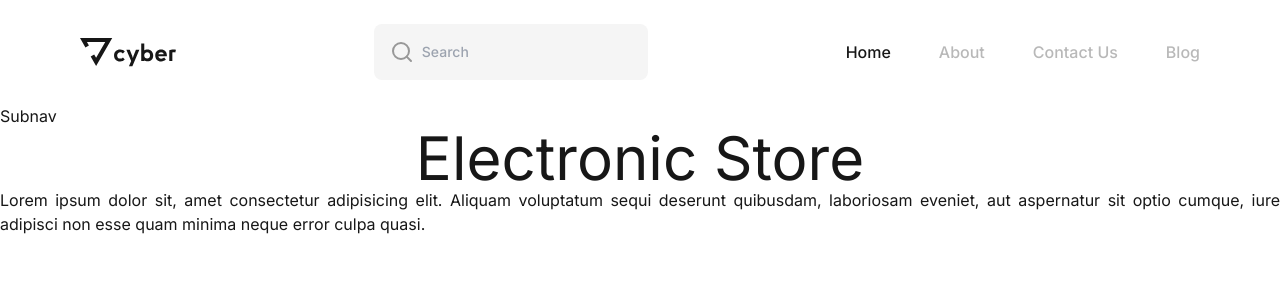
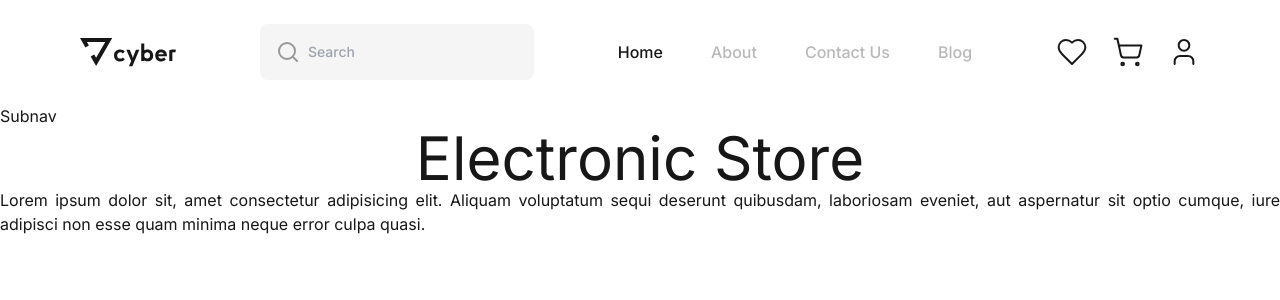
Before and after one commit to alexandreraminelli/pratica-nextjs-electronic-store, a Next.js app: page / in a window 1280 px wide. Shown: the top 300 px of the page. Built offline with nearby package versions, Linux system fonts and the light colour scheme.

Commit message:
feat: Navbar de utilitários da loja

```diff
--- a/src/app/ui/layout/header/HeaderTop.tsx
+++ b/src/app/ui/layout/header/HeaderTop.tsx
@@ -1,6 +1,7 @@
 import LogoLink from "@/app/ui/logo/LogoLink"
 import SearchBox from "@/app/ui/navigation/SearchBox"
-import { MenuIcon } from "lucide-react"
+import { MenuIcon } from "lucide-react" // ícones
+import UtilityNavbar from "./navbar/UtilityNavbar"
 import MainNavbar from "./navbar/MainNavbar"
 
 /**
@@ -23,7 +24,8 @@ export default function HeaderTop() {
 
       {/* Desktop */}
       <SearchBox className="max-sm:hidden" />
-      <MainNavbar className="max-md:hidden" />
+      <MainNavbar className="max-lg:hidden" />
+      <UtilityNavbar />
 
       {/* Mobile */}
       <MenuIcon width={40} height={40} className="lg:hidden" />
--- /dev/null
+++ b/src/app/ui/layout/header/navbar/UtilityNavbar.tsx
@@ -0,0 +1,46 @@
+import Link from "next/link"
+import { mainActions } from "@/data/constants/navigation/mainActions"
+import { NavLinkWithIcon } from "@/data/model/navigation/NavLink"
+
+/**
+ * Interface dos props do componente `UtilityNavbar`.
+ *
+ * @author Alexandre Raminelli
+ */
+interface UtilityNavbarProps {
+  /** Classes personalizadas. (opcional) */
+  className?: string
+}
+/**
+ * Grupo de botões de ações da loja no header principal.
+ *
+ * @author Alexandre Raminelli
+ */
+export default function UtilityNavbar({ className }: UtilityNavbarProps) {
+  return (
+    <div
+      className={`
+        flex flex-row gap-6
+        ${className}
+      `}
+    >
+      {mainActions.map((link, index) => (
+        <UtilityLink key={index} icon={link.icon} text={link.text} href={link.href} />
+      ))}
+    </div>
+  )
+}
+
+/**
+ * Botões de ação da loja no header principal.
+ *
+ * @author Alexandre Raminelli
+ */
+function UtilityLink(props: NavLinkWithIcon) {
+  return (
+    <Link href={props.href} role="button">
+      {/* <span>props.name</span> */}
+      <props.icon strokeWidth={1.5} className="w-7 h-7 md:w-8 md:h-8 hover:text-color-14" />
+    </Link>
+  )
+}
```
